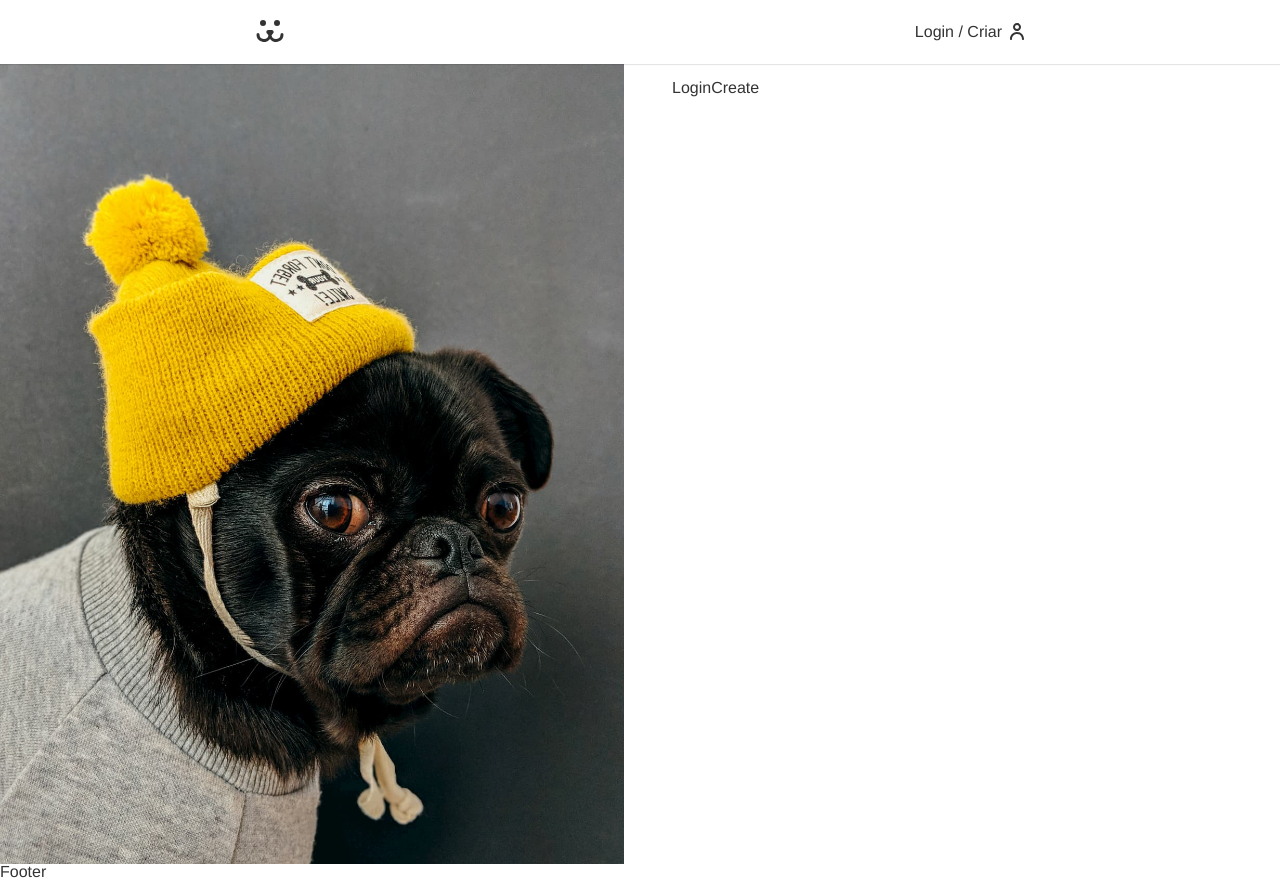
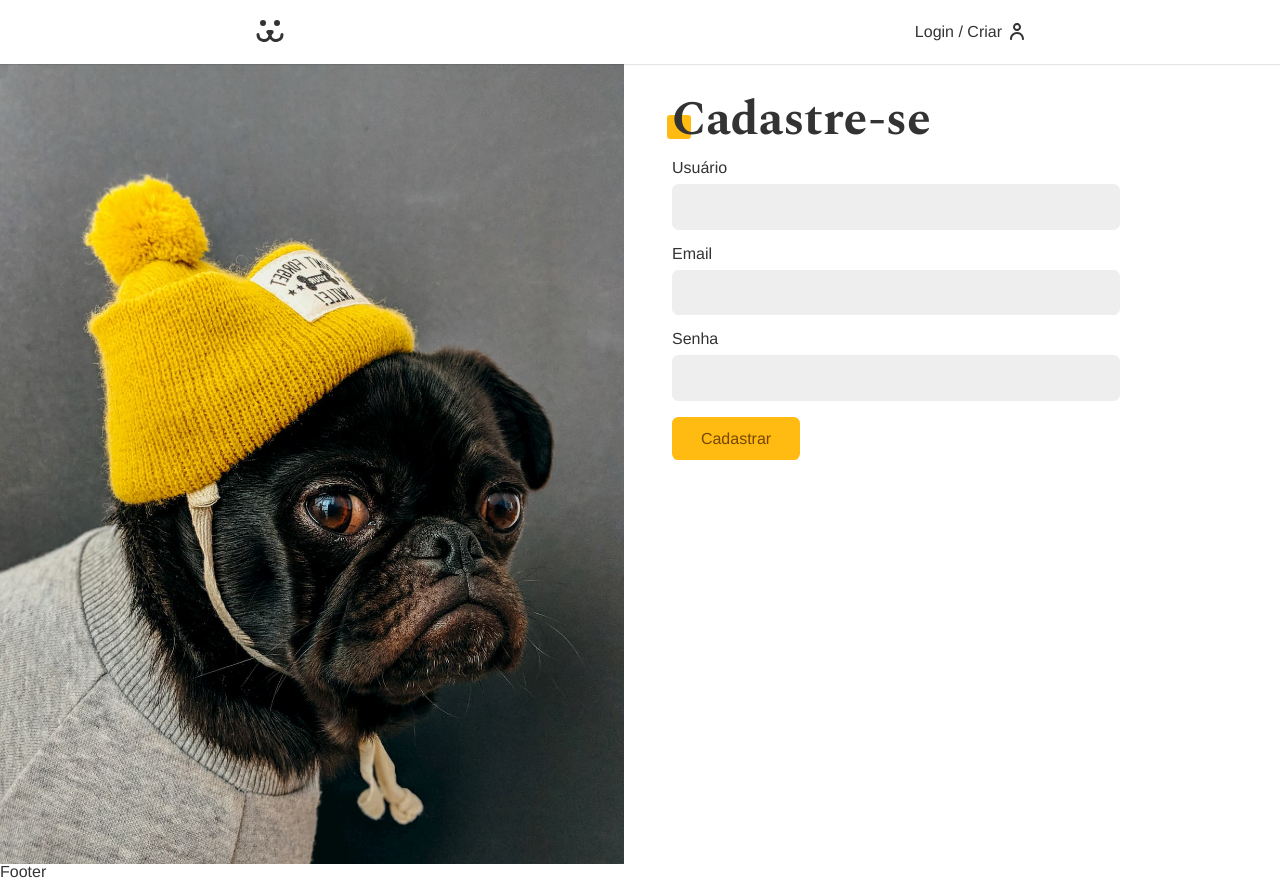
Before and after one commit to alexandrejuniorc/dogs-react, a React (Vite) app: page /login/criar in a window 1280 px wide. Built offline with nearby package versions, Linux system fonts and the light colour scheme.

Commit message:
adiciona funcionalidade a página cadastrar para que funcione o cadastro de novos usuários

```diff
--- a/src/api/Api.jsx
+++ b/src/api/Api.jsx
@@ -36,3 +36,15 @@
     },
   };
 };
+export const USER_POST = (body) => {
+  return {
+    url: API_URL + '/api/user',
+    options: {
+      method: 'POST',
+      headers: {
+        'Content-Type': 'application/json',
+      },
+      body: JSON.stringify(body),
+    },
+  };
+};
--- a/src/components/Header.jsx
+++ b/src/components/Header.jsx
@@ -14,7 +14,7 @@
           <Dogs />
         </Link>
         {data ? (
-          <Link className="login" to="/conta">
+          <Link className="loginHeader" to="/conta">
             {data.nome}
             <button onClick={userLogout}>Sair</button>
           </Link>
--- a/src/components/login/LoginCreate.jsx
+++ b/src/components/login/LoginCreate.jsx
@@ -1,3 +1,38 @@
+import { Input } from '../form/Input';
+import { Button } from '../form/Button';
+import { useForm } from '../../hooks/useForm';
+import { USER_POST } from '../../api/Api';
+import { useContext } from 'react';
+import { UserContext } from '../../hooks/userContext';
+
 export const LoginCreate = () => {
-  return <div>LoginCreate</div>;
+  const username = useForm();
+  const email = useForm('email');
+  const password = useForm();
+
+  const { userLogin } = useContext(UserContext);
+
+  const handleSubmit = async (e) => {
+    e.preventDefault();
+    const { url, options } = USER_POST({
+      username: username.value,
+      email: email.value,
+      password: password.value,
+    });
+    const response = await fetch(url, options);
+    if (response.ok) userLogin(username.value, password.value);
+    console.log(response);
+  };
+
+  return (
+    <section className="animeLeft">
+      <h1 className="title">Cadastre-se</h1>
+      <form onSubmit={handleSubmit}>
+        <Input label="Usuário" type="text" name="username" {...username} />
+        <Input label="Email" type="email" name="email" {...email} />
+        <Input label="Senha" type="password" name="password" {...password} />
+        <Button>Cadastrar</Button>
+      </form>
+    </section>
+  );
 };
--- a/src/hooks/useForm.jsx
+++ b/src/hooks/useForm.jsx
@@ -5,6 +5,11 @@
     regex:
       /^(([^<>()[\]\\.,;:\s@"]+(\.[^<>()[\]\\.,;:\s@"]+)*)|(".+"))@((\[[0-9]{1,3}\.[0-9]{1,3}\.[0-9]{1,3}\.[0-9]{1,3}\])|(([a-zA-Z\-0-9]+\.)+[a-zA-Z]{2,}))$/,
     message: 'Preencha um email válido!',
+  },
+  password: {
+    regex: /^(?=.*\d)(?=.*[a-z])(?=.*[A-Z])[0-9a-zA-Z]{8,}$/,
+    message:
+      'A senha precisa conter: 1 caracter maiúsculo, 1 caracter minúsculo e 1 dígito. Com no mínimo 8 caracteres!',
   },
 };
 
```
